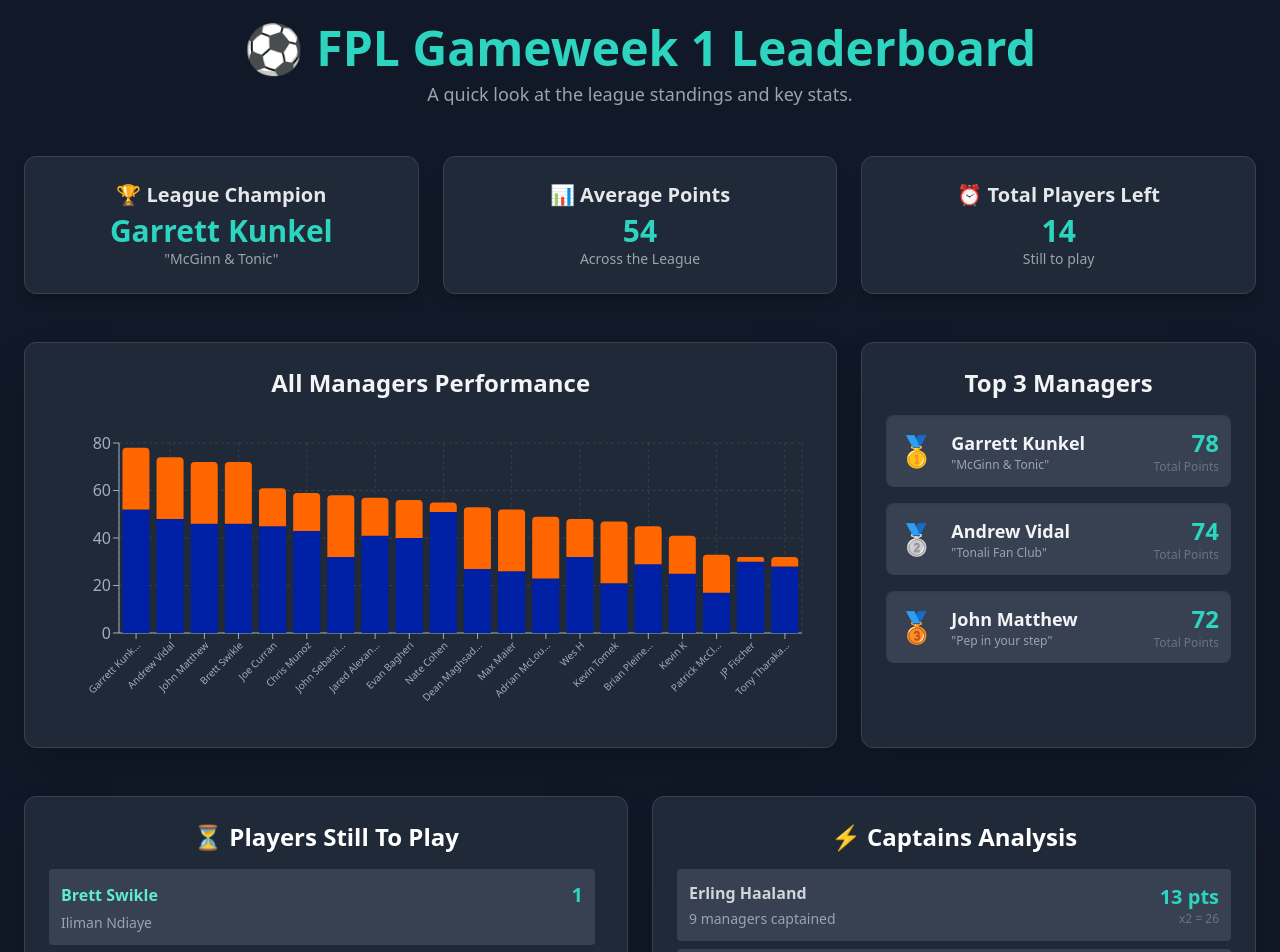
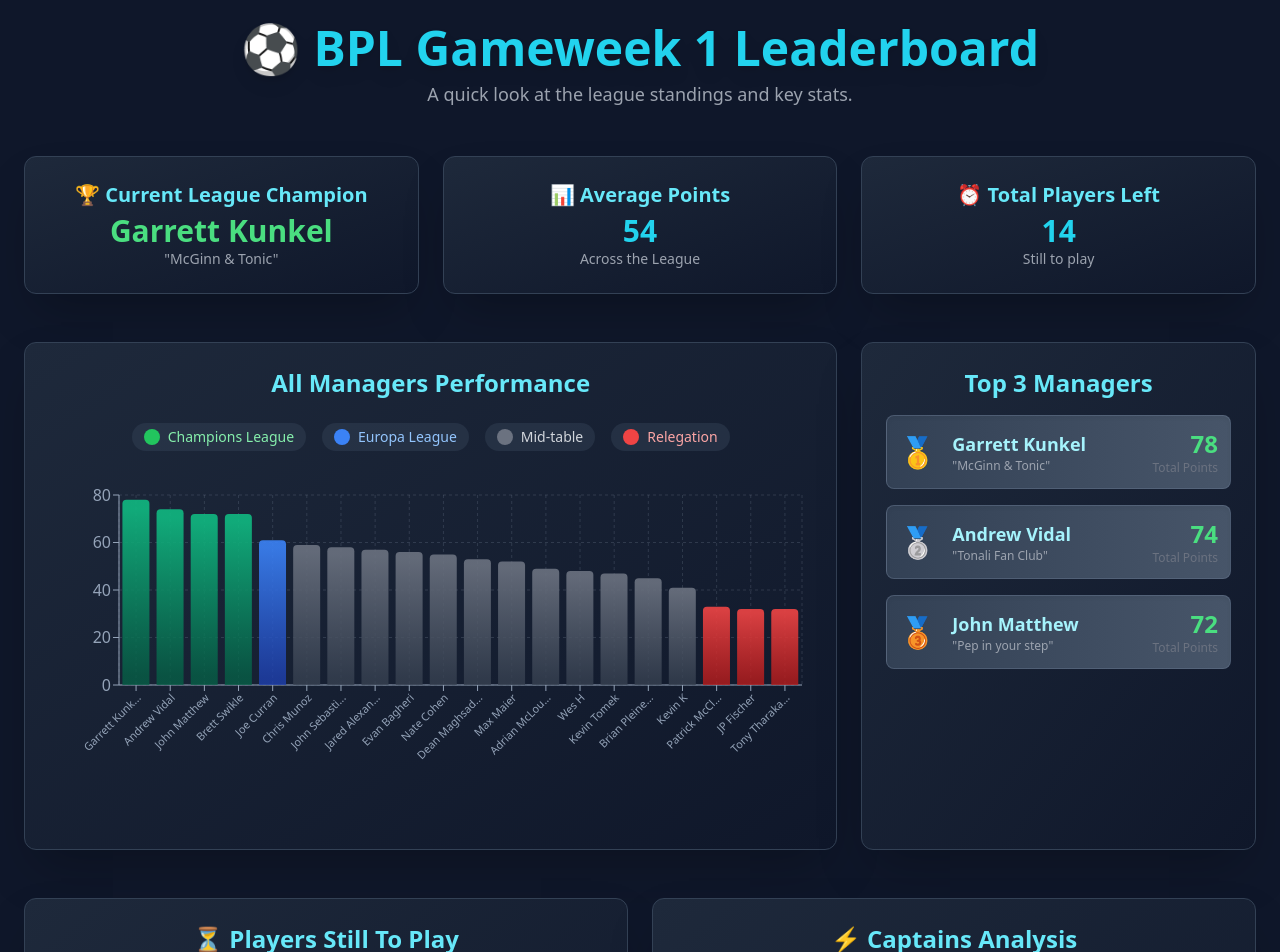
Before and after one commit to bswike/bpl, a React (Vite) app in the folder fpl-dashboard/: page / in a window 1280 px wide. Shown: the top 952 px of the page. Built offline with nearby package versions, Linux system fonts and the light colour scheme.

Commit message:
updated UI more

```diff
--- a/fpl-dashboard/src/App.jsx
+++ b/fpl-dashboard/src/App.jsx
@@ -1,5 +1,5 @@
 import React, { useState, useEffect } from 'react';
-import { BarChart, Bar, XAxis, YAxis, CartesianGrid, Tooltip, ResponsiveContainer } from 'recharts';
+import { BarChart, Bar, XAxis, YAxis, CartesianGrid, Tooltip, ResponsiveContainer, Cell } from 'recharts';
 import Papa from 'papaparse';
 
 const FPLPointsChart = () => {
@@ -77,13 +77,27 @@ const FPLPointsChart = () => {
 
         const sortedData = managerTotals
           .sort((a, b) => b.total_points - a.total_points)
-          .map((item, index) => ({
-            ...item,
-            rank: index + 1,
-            displayName: item.manager_name.length > 12 ?
-              item.manager_name.substring(0, 12) + '...' :
-              item.manager_name
-          }));
+          .map((item, index) => {
+            const totalManagers = managerTotals.length;
+            let designation = 'Mid-table';
+
+            if (index < 4) {
+              designation = 'Champions League';
+            } else if (index === 4) {
+              designation = 'Europa League';
+            } else if (index >= totalManagers - 3) {
+              designation = 'Relegation';
+            }
+
+            return {
+              ...item,
+              rank: index + 1,
+              designation,
+              displayName: item.manager_name.length > 12 ?
+                item.manager_name.substring(0, 12) + '...' :
+                item.manager_name
+            };
+          });
 
         setData(sortedData);
         setLoading(false);
@@ -96,29 +110,71 @@ const FPLPointsChart = () => {
     loadData();
   }, []);
 
+  const getBarColor = (designation) => {
+    switch(designation) {
+      case 'Champions League':
+        return '#10B981'; // Emerald green
+      case 'Europa League':
+        return '#3B82F6'; // Blue
+      case 'Relegation':
+        return '#EF4444'; // Red
+      default:
+        return '#6B7280'; // Gray
+    }
+  };
+
+  const getGradientColor = (designation) => {
+    switch(designation) {
+      case 'Champions League':
+        return {
+          start: '#10B981',
+          end: '#065F46'
+        };
+      case 'Europa League':
+        return {
+          start: '#3B82F6',
+          end: '#1E40AF'
+        };
+      case 'Relegation':
+        return {
+          start: '#EF4444',
+          end: '#B91C1C'
+        };
+      default:
+        return {
+          start: '#6B7280',
+          end: '#374151'
+        };
+    }
+  };
+
   const CustomTooltip = ({ active, payload, label }) => {
     if (active && payload && payload.length) {
       const data = payload[0].payload;
+      const bgColor = data.designation === 'Champions League' ? 'bg-green-900' :
+                     data.designation === 'Europa League' ? 'bg-blue-900' :
+                     data.designation === 'Relegation' ? 'bg-red-900' : 'bg-gray-800';
+
       return (
-        <div className="bg-gray-800 text-white p-4 rounded-lg shadow-xl border border-gray-700">
+        <div className={`${bgColor} text-white p-4 rounded-lg shadow-xl border-2 border-white/20`}>
           <p className="font-bold text-lg">{data.manager_name}</p>
           <p className="text-gray-300 text-sm mb-2">"{data.team_name}"</p>
           <div className="space-y-1">
-            <p className="font-semibold text-teal-400">
+            <p className="font-semibold text-cyan-300">
               Total: {data.total_points} points
             </p>
-            <p className="text-gray-400">
+            <p className="text-gray-300">
               Regular: {data.regular_points} pts
             </p>
-            <p className="text-gray-400">
+            <p className="text-gray-300">
               Captain: {data.captain_points} pts ({data.captain_player})
             </p>
-            <p className="text-gray-400">
+            <p className="text-gray-300">
               Starting XI Remaining: {data.remaining_players}
             </p>
           </div>
-          <p className="text-gray-400 text-sm mt-2">
-            Rank: #{data.rank}
+          <p className="text-cyan-200 text-sm mt-2 font-medium">
+            Rank: #{data.rank} ({data.designation})
           </p>
         </div>
       );
@@ -128,8 +184,8 @@ const FPLPointsChart = () => {
 
   if (loading) {
     return (
-      <div className="flex items-center justify-center h-96 bg-gray-900">
-        <div className="text-white text-xl animate-pulse">Loading FPL data...</div>
+      <div className="flex items-center justify-center h-96 bg-slate-900">
+        <div className="text-cyan-400 text-xl animate-pulse">Loading FPL data...</div>
       </div>
     );
   }
@@ -153,94 +209,139 @@ const FPLPointsChart = () => {
     .slice(0, 5);
 
   return (
-    <div className="min-h-screen bg-gray-900 p-4 sm:p-6 font-sans text-gray-100">
+    <div className="min-h-screen bg-slate-900 p-4 sm:p-6 font-sans text-gray-100">
       <div className="max-w-7xl mx-auto">
         {/* Header and Summary Stats */}
         <div className="text-center mb-8 sm:mb-12">
-          <h1 className="text-3xl sm:text-4xl md:text-5xl font-extrabold text-teal-400 mb-2">
-            ⚽ FPL Gameweek 1 Leaderboard
+          <h1 className="text-3xl sm:text-4xl md:text-5xl font-extrabold text-cyan-400 mb-2 drop-shadow-lg">
+            ⚽ BPL Gameweek 1 Leaderboard
           </h1>
           <p className="text-md sm:text-lg text-gray-400">A quick look at the league standings and key stats.</p>
         </div>
 
-        {/* Top Stats Section - Stack on mobile, grid on larger screens */}
+        {/* Top Stats Section */}
         <div className="grid grid-cols-1 sm:grid-cols-2 md:grid-cols-3 gap-4 sm:gap-6 mb-8 sm:mb-12">
-          <div className="bg-gray-800 rounded-xl p-4 sm:p-6 shadow-lg border border-gray-700 text-center">
-            <h3 className="text-lg sm:text-xl font-bold text-gray-200 mb-1">🏆 League Champion</h3>
-            <p className="text-2xl sm:text-3xl font-bold text-teal-400">{topScorer?.manager_name || 'N/A'}</p>
+          <div className="bg-gradient-to-br from-slate-800 to-slate-900 rounded-xl p-4 sm:p-6 shadow-2xl border border-slate-700 text-center">
+            <h3 className="text-lg sm:text-xl font-bold text-cyan-300 mb-1">🏆 Current League Champion</h3>
+            <p className="text-2xl sm:text-3xl font-bold text-green-400">{topScorer?.manager_name || 'N/A'}</p>
             <p className="text-xs sm:text-sm text-gray-400 truncate">"{topScorer?.team_name || 'N/A'}"</p>
           </div>
 
-          <div className="bg-gray-800 rounded-xl p-4 sm:p-6 shadow-lg border border-gray-700 text-center">
-            <h3 className="text-lg sm:text-xl font-bold text-gray-200 mb-1">📊 Average Points</h3>
-            <p className="text-2xl sm:text-3xl font-bold text-teal-400">{avgPoints}</p>
+          <div className="bg-gradient-to-br from-slate-800 to-slate-900 rounded-xl p-4 sm:p-6 shadow-2xl border border-slate-700 text-center">
+            <h3 className="text-lg sm:text-xl font-bold text-cyan-300 mb-1">📊 Average Points</h3>
+            <p className="text-2xl sm:text-3xl font-bold text-cyan-400">{avgPoints}</p>
             <p className="text-xs sm:text-sm text-gray-400">Across the League</p>
           </div>
 
-          <div className="bg-gray-800 rounded-xl p-4 sm:p-6 shadow-lg border border-gray-700 text-center">
-            <h3 className="text-lg sm:text-xl font-bold text-gray-200 mb-1">⏰ Total Players Left</h3>
-            <p className="text-2xl sm:text-3xl font-bold text-teal-400">{data.reduce((sum, m) => sum + m.remaining_players, 0)}</p>
+          <div className="bg-gradient-to-br from-slate-800 to-slate-900 rounded-xl p-4 sm:p-6 shadow-2xl border border-slate-700 text-center">
+            <h3 className="text-lg sm:text-xl font-bold text-cyan-300 mb-1">⏰ Total Players Left</h3>
+            <p className="text-2xl sm:text-3xl font-bold text-cyan-400">{data.reduce((sum, m) => sum + m.remaining_players, 0)}</p>
             <p className="text-xs sm:text-sm text-gray-400">Still to play</p>
           </div>
         </div>
 
         {/* Main Chart and Podiums */}
         <div className="grid grid-cols-1 lg:grid-cols-3 gap-6 mb-8 sm:mb-12">
-          <div className="bg-gray-800 rounded-xl p-4 sm:p-6 shadow-2xl lg:col-span-2 border border-gray-700">
-            <h2 className="text-xl sm:text-2xl font-bold text-gray-100 mb-4 sm:mb-6 text-center">
+          <div className="bg-gradient-to-br from-slate-800 to-slate-900 rounded-xl p-4 sm:p-6 shadow-2xl lg:col-span-2 border border-slate-700">
+            <h2 className="text-xl sm:text-2xl font-bold text-cyan-300 mb-4 sm:mb-6 text-center">
               All Managers Performance
             </h2>
 
-            <ResponsiveContainer width="100%" height={300}>
+            {/* Legend for the chart colors */}
+            <div className="flex justify-center flex-wrap gap-4 text-sm mb-6">
+              <div className="flex items-center bg-slate-700/50 px-3 py-1 rounded-full">
+                <span className="w-4 h-4 rounded-full bg-green-500 mr-2"></span>
+                <span className="text-green-300">Champions League</span>
+              </div>
+              <div className="flex items-center bg-slate-700/50 px-3 py-1 rounded-full">
+                <span className="w-4 h-4 rounded-full bg-blue-500 mr-2"></span>
+                <span className="text-blue-300">Europa League</span>
+              </div>
+              <div className="flex items-center bg-slate-700/50 px-3 py-1 rounded-full">
+                <span className="w-4 h-4 rounded-full bg-gray-500 mr-2"></span>
+                <span className="text-gray-300">Mid-table</span>
+              </div>
+              <div className="flex items-center bg-slate-700/50 px-3 py-1 rounded-full">
+                <span className="w-4 h-4 rounded-full bg-red-500 mr-2"></span>
+                <span className="text-red-300">Relegation</span>
+              </div>
+            </div>
+
+            <ResponsiveContainer width="100%" height={350}>
               <BarChart
                 data={data}
-                margin={{ top: 20, right: 10, left: 10, bottom: 40 }}
+                margin={{ top: 20, right: 10, left: 10, bottom: 60 }}
               >
-                <CartesianGrid strokeDasharray="3 3" stroke="rgba(255,255,255,0.1)" />
+                <defs>
+                  <linearGradient id="championsLeague" x1="0" y1="0" x2="0" y2="1">
+                    <stop offset="5%" stopColor="#10B981" stopOpacity={0.9}/>
+                    <stop offset="95%" stopColor="#065F46" stopOpacity={0.8}/>
+                  </linearGradient>
+                  <linearGradient id="europaLeague" x1="0" y1="0" x2="0" y2="1">
+                    <stop offset="5%" stopColor="#3B82F6" stopOpacity={0.9}/>
+                    <stop offset="95%" stopColor="#1E40AF" stopOpacity={0.8}/>
+                  </linearGradient>
+                  <linearGradient id="midTable" x1="0" y1="0" x2="0" y2="1">
+                    <stop offset="5%" stopColor="#6B7280" stopOpacity={0.9}/>
+                    <stop offset="95%" stopColor="#374151" stopOpacity={0.8}/>
+                  </linearGradient>
+                  <linearGradient id="relegation" x1="0" y1="0" x2="0" y2="1">
+                    <stop offset="5%" stopColor="#EF4444" stopOpacity={0.9}/>
+                    <stop offset="95%" stopColor="#B91C1C" stopOpacity={0.8}/>
+                  </linearGradient>
+                </defs>
+                <CartesianGrid strokeDasharray="3 3" stroke="rgba(148,163,184,0.2)" />
                 <XAxis
                   dataKey="displayName"
-                  stroke="#a0aec0"
+                  stroke="#94A3B8"
                   angle={-45}
                   textAnchor="end"
-                  height={50}
-                  fontSize={10}
+                  height={80}
+                  fontSize={11}
+                  interval={0}
                 />
-                <YAxis stroke="#a0aec0" />
+                <YAxis stroke="#94A3B8" />
                 <Tooltip content={<CustomTooltip />} />
-                <Bar
-                  dataKey="regular_points"
-                  stackId="points"
-                  fill="#0021A5"
-                  name="Regular Points"
-                />
-                <Bar
-                  dataKey="captain_points"
-                  stackId="points"
-                  fill="#FF6600"
-                  radius={[4, 4, 0, 0]}
-                  name="Captain Points"
-                />
+                <Bar dataKey="total_points" name="Total Points" radius={[4, 4, 0, 0]}>
+                  {data.map((entry, index) => {
+                    let fillColor;
+                    switch(entry.designation) {
+                      case 'Champions League':
+                        fillColor = 'url(#championsLeague)';
+                        break;
+                      case 'Europa League':
+                        fillColor = 'url(#europaLeague)';
+                        break;
+                      case 'Relegation':
+                        fillColor = 'url(#relegation)';
+                        break;
+                      default:
+                        fillColor = 'url(#midTable)';
+                    }
+                    return <Cell key={`cell-${index}`} fill={fillColor} />;
+                  })}
+                </Bar>
               </BarChart>
             </ResponsiveContainer>
           </div>
 
           {/* Top 3 Podium List */}
-          <div className="bg-gray-800 rounded-xl p-4 sm:p-6 shadow-2xl border border-gray-700">
-            <h2 className="text-xl sm:text-2xl font-bold text-gray-100 mb-4 text-center">
+          <div className="bg-gradient-to-br from-slate-800 to-slate-900 rounded-xl p-4 sm:p-6 shadow-2xl border border-slate-700">
+            <h2 className="text-xl sm:text-2xl font-bold text-cyan-300 mb-4 text-center">
               Top 3 Managers
             </h2>
             <div className="space-y-4">
               {data.slice(0, 3).map((manager, index) => (
-                <div key={manager.manager_name} className="flex items-center space-x-4 bg-gray-700 p-3 rounded-lg shadow-inner">
+                <div key={manager.manager_name} className="flex items-center space-x-4 bg-gradient-to-r from-slate-700 to-slate-600 p-3 rounded-lg shadow-inner border border-slate-500/50">
                   <div className="text-2xl sm:text-3xl">
                     {index === 0 ? '🥇' : index === 1 ? '🥈' : '🥉'}
                   </div>
                   <div className="flex-1">
-                    <p className="font-bold text-lg">{manager.manager_name}</p>
+                    <p className="font-bold text-lg text-cyan-200">{manager.manager_name}</p>
                     <p className="text-xs text-gray-400">"{manager.team_name}"</p>
                   </div>
                   <div className="text-right">
-                    <p className="text-xl sm:text-2xl font-extrabold text-teal-400">{manager.total_points}</p>
+                    <p className="text-xl sm:text-2xl font-extrabold text-green-400">{manager.total_points}</p>
                     <p className="text-xs text-gray-500">Total Points</p>
                   </div>
                 </div>
@@ -251,18 +352,18 @@ const FPLPointsChart = () => {
 
         {/* Detailed Analysis Section */}
         <div className="grid grid-cols-1 md:grid-cols-2 gap-6">
-          <div className="bg-gray-800 rounded-xl p-4 sm:p-6 shadow-2xl border border-gray-700">
-            <h2 className="text-xl sm:text-2xl font-bold text-white mb-4 text-center">
+          <div className="bg-gradient-to-br from-slate-800 to-slate-900 rounded-xl p-4 sm:p-6 shadow-2xl border border-slate-700">
+            <h2 className="text-xl sm:text-2xl font-bold text-cyan-300 mb-4 text-center">
               ⏳ Players Still To Play
             </h2>
             <ul className="space-y-2 max-h-96 overflow-y-auto pr-2">
               {data.filter(manager => manager.remaining_players > 0).map((manager) => (
-                <li key={manager.manager_name} className="bg-gray-700 rounded p-3">
+                <li key={manager.manager_name} className="bg-gradient-to-r from-slate-700 to-slate-600 rounded p-3 border border-slate-500/30">
                   <div className="flex items-center justify-between">
-                    <span className="font-bold text-md text-teal-300">{manager.manager_name}</span>
-                    <span className="text-xl font-extrabold text-teal-400">{manager.remaining_players}</span>
+                    <span className="font-bold text-md text-cyan-300">{manager.manager_name}</span>
+                    <span className="text-xl font-extrabold text-cyan-400 bg-slate-800 px-2 py-1 rounded">{manager.remaining_players}</span>
                   </div>
-                  <div className="text-sm text-gray-400 mt-1">
+                  <div className="text-sm text-gray-300 mt-1">
                     {manager.remaining_player_names.join(', ')}
                   </div>
                 </li>
@@ -270,19 +371,19 @@ const FPLPointsChart = () => {
             </ul>
           </div>
 
-          <div className="bg-gray-800 rounded-xl p-4 sm:p-6 shadow-2xl border border-gray-700">
-            <h2 className="text-xl sm:text-2xl font-bold text-white mb-4 text-center">
+          <div className="bg-gradient-to-br from-slate-800 to-slate-900 rounded-xl p-4 sm:p-6 shadow-2xl border border-slate-700">
+            <h2 className="text-xl sm:text-2xl font-bold text-cyan-300 mb-4 text-center">
               ⚡ Captains Analysis
             </h2>
             <ul className="space-y-2">
               {popularCaptains.map(([captain, captainData]) => (
-                <li key={captain} className="flex justify-between items-center bg-gray-700 p-3 rounded">
+                <li key={captain} className="flex justify-between items-center bg-gradient-to-r from-slate-700 to-slate-600 p-3 rounded border border-slate-500/30">
                   <div>
-                    <span className="font-bold text-gray-300">{captain}</span>
+                    <span className="font-bold text-cyan-200">{captain}</span>
                     <p className="text-sm text-gray-400 mt-1">{captainData.count} managers captained</p>
                   </div>
                   <div className="text-right">
-                    <span className="text-xl font-bold text-teal-400">{captainData.points} pts</span>
+                    <span className="text-xl font-bold text-cyan-400 bg-slate-800 px-2 py-1 rounded">{captainData.points} pts</span>
                     <p className="text-xs text-gray-500">x2 = {captainData.points * 2}</p>
                   </div>
                 </li>
```
